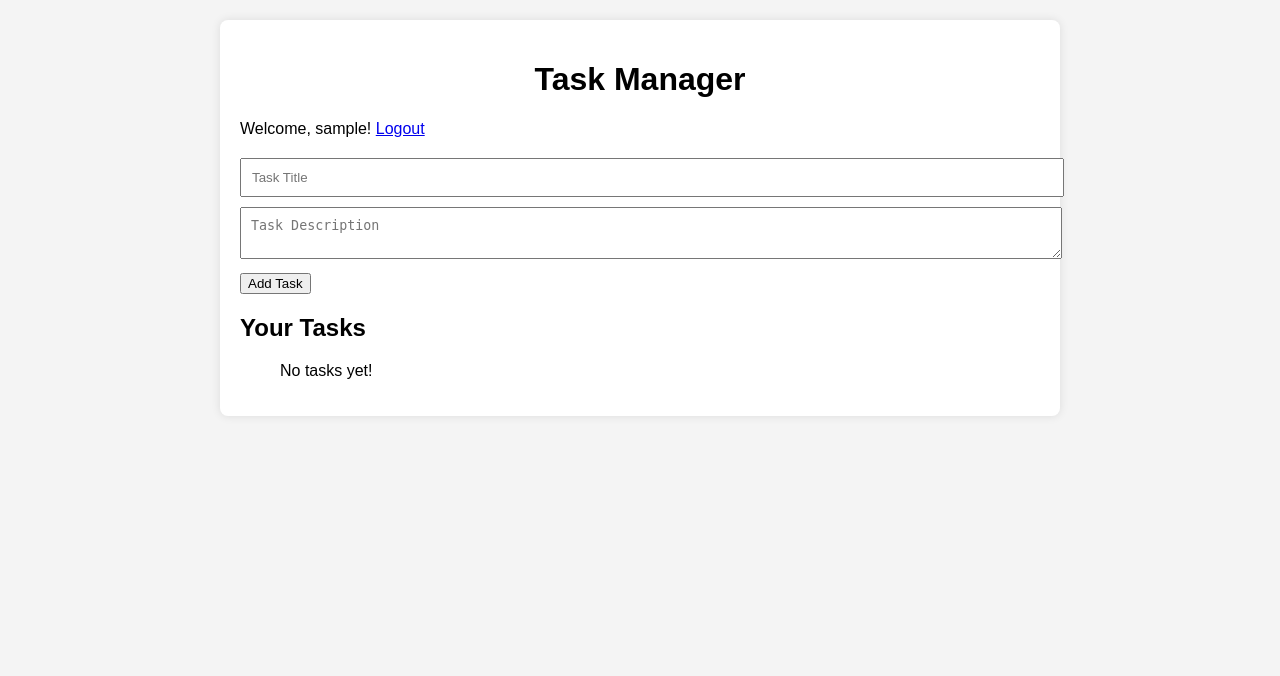
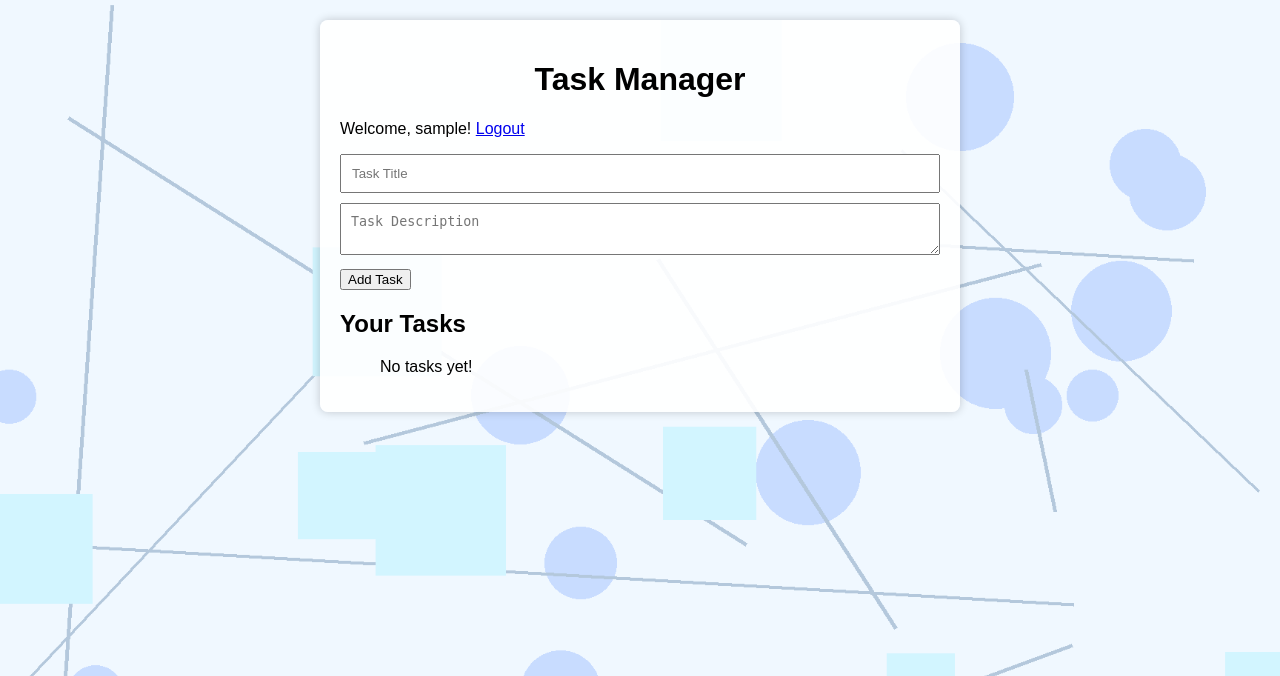
Before and after one commit to Apizh/FastAPI-with-HTML, a FastAPI app: page /tasks in a window 1280 px wide. Shown: the top 676 px of the page. Run offline with FastAPI, Linux system fonts and the light colour scheme; the visitor is signed in with stand-in values (Sample User, id 1); data comes from the database, SQL or seed files in the repository; data that the repository does not hold is empty.

Commit message:
Added background and corrected HTML styles (CSS file).

```diff
--- a/HTML-Notepad-tasks/static/style.css
+++ b/HTML-Notepad-tasks/static/style.css
@@ -1,33 +1,42 @@
+/* Фоновое изображение на весь фон */
 body {
     font-family: Arial, sans-serif;
     margin: 0;
     padding: 20px;
-    background-color: #f4f4f4;
+    background: url("background.jpg") no-repeat center center fixed;
+    background-size: cover;
 }
 
+/* Контейнер для задач с фиксированной шириной и легкой прозрачностью */
 .container {
-    max-width: 800px;
+    max-width: 600px; /* Фиксированная ширина */
     margin: 0 auto;
     padding: 20px;
-    background: white;
+    background: rgba(255, 255, 255, 0.9); /* Полупрозрачный белый фон */
     border-radius: 8px;
-    box-shadow: 0 0 10px rgba(0, 0, 0, 0.1);
+    box-shadow: 0 0 10px rgba(0, 0, 0, 0.2); /* Легкая тень для объема */
 }
 
+/* Заголовок по центру */
 h1 {
     text-align: center;
 }
 
-.task-form, .task-list {
-    margin-top: 20px;
-}
-
+/* Поля ввода в форме добавления задачи */
 .task-form input, .task-form textarea {
     width: 100%;
     padding: 10px;
     margin-bottom: 10px;
+    box-sizing: border-box; /* Учитывает padding в ширине */
 }
 
+/* Текстовое поле для задачи с вертикальной возможностью изменения размера */
+.task-form textarea {
+    resize: vertical; /* Позволяет изменять размер только по вертикали */
+    min-height: 50px; /* Минимальная высота для удобства ввода */
+}
+
+/* Стиль для списка задач */
 .task-list li {
     display: flex;
     justify-content: space-between;
@@ -36,6 +45,7 @@ h1 {
     border-bottom: 1px solid #ddd;
 }
 
+/* Стиль для завершенных задач */
 .completed {
     text-decoration: line-through;
     color: green;
```
Also changed, not shown: HTML-Notepad-tasks/static/background.jpg (added).
